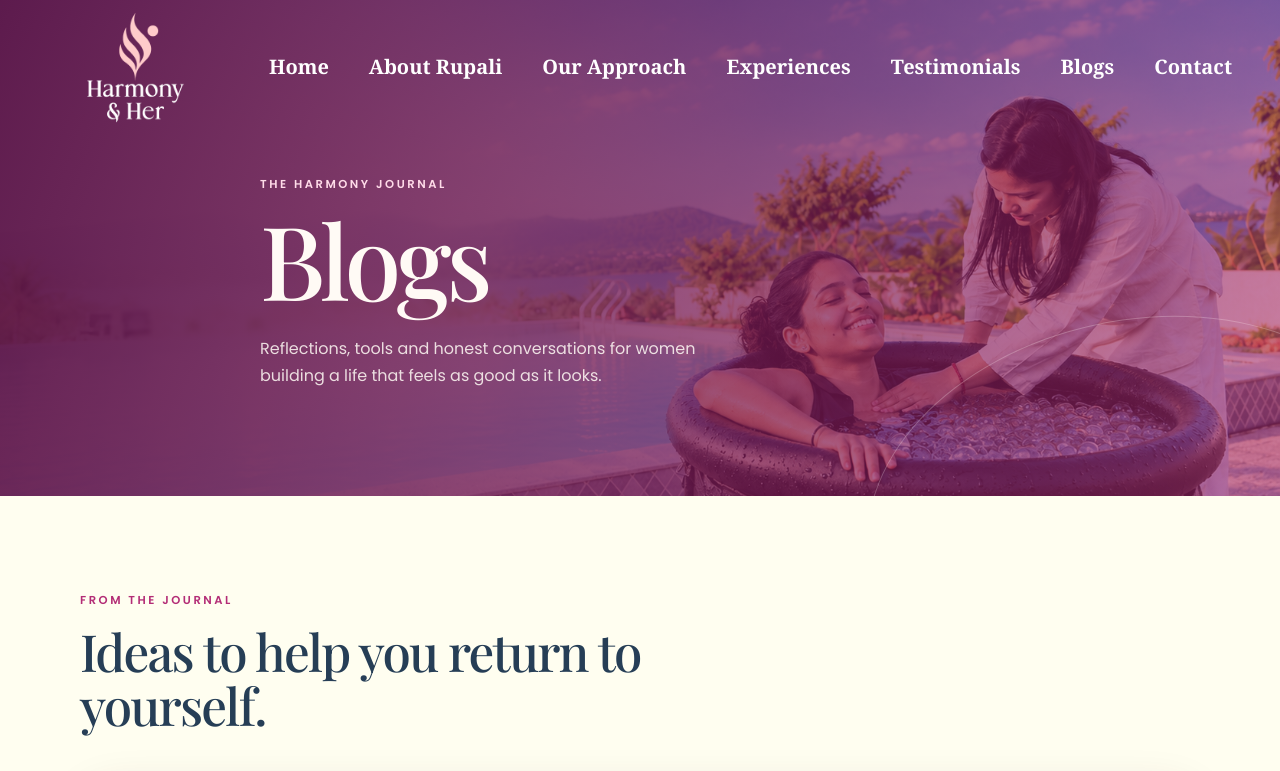
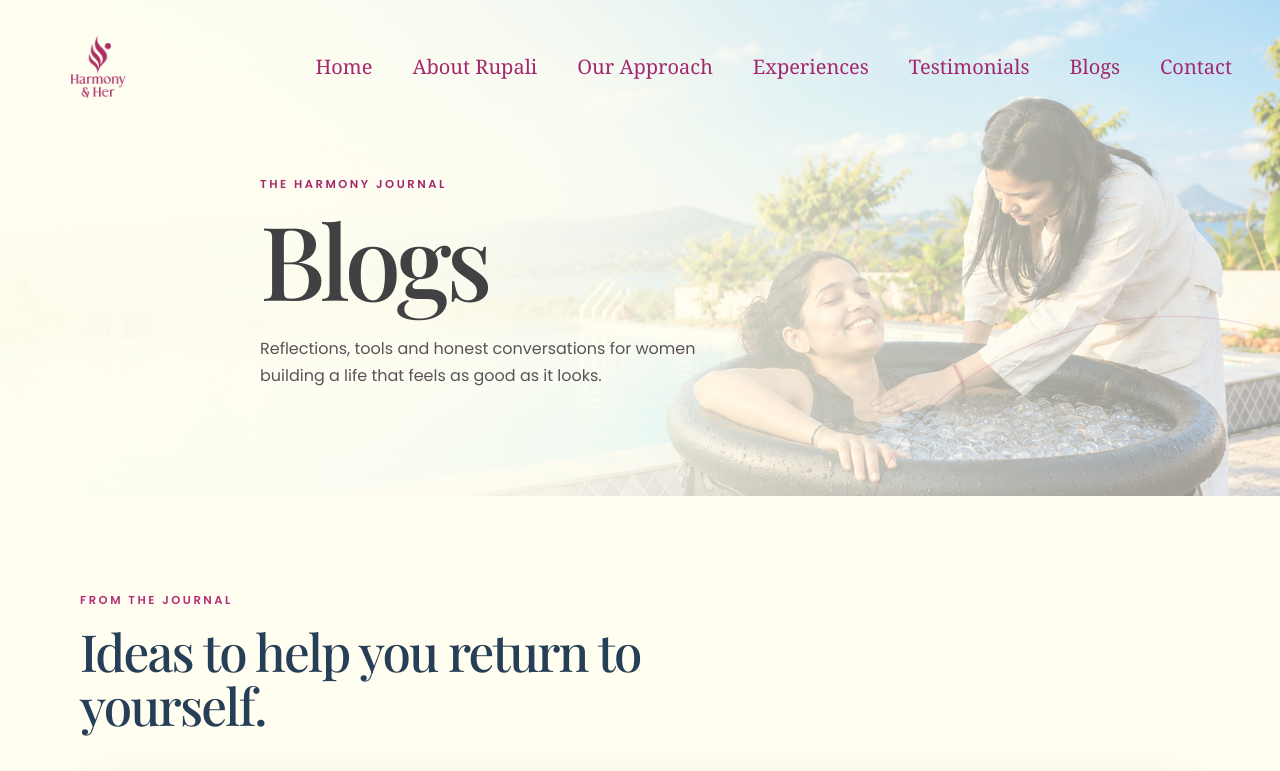
Before and after one commit to BrandandBeeyond/harmonyandher, a Next.js app: page /blogs in a window 1280 px wide. Shown: the top 771 px of the page. Built offline with nearby package versions, Linux system fonts and the light colour scheme.

Commit message:
about page added

```diff
--- a/src/app/about-rupali/HeroSlider.jsx
+++ b/src/app/about-rupali/HeroSlider.jsx
@@ -22,6 +22,7 @@ export default function HeroSlider() {
 
   return (
     <div className={styles.portrait} data-aos="fade-left" aria-roledescription="carousel" aria-label="Rupali Surana and ice bath experiences">
+      <div className={styles.slideViewport}>
         <div className={styles.slideTrack} style={{ transform: `translateX(-${active * 100}%)` }}>
           {slides.map((slide, index) => (
             <div key={slide.src} className={styles.slide} aria-hidden={index !== active}>
@@ -30,11 +31,12 @@ export default function HeroSlider() {
                 alt={slide.alt}
                 fill
                 priority={index === 0}
-              sizes="(max-width: 800px) 80vw, 380px"
+                sizes="(max-width: 800px) 80vw, 420px"
                 style={{ objectPosition: slide.position }}
               />
             </div>
           ))}
+        </div>
       </div>
       <div className={styles.slideDots}>
         {slides.map((slide, index) => (
--- a/src/app/about-rupali/about.module.css
+++ b/src/app/about-rupali/about.module.css
@@ -1,20 +1,21 @@
 /* overflow-x: clip (not hidden) keeps position: sticky working inside the page */
-.page{background:#fffef0;color:#414042;font-family:var(--font-poppins),sans-serif;overflow-x:clip}
-.navBand{position:relative;height:136px;background:linear-gradient(115deg,#a52369,#651750)}
+.page{position:relative;background:#fffef0;color:#414042;font-family:var(--font-poppins),sans-serif;overflow-x:clip}
 
-.hero{display:grid;grid-template-columns:1.15fr .85fr;align-items:center;gap:clamp(32px,5vw,72px);max-width:1200px;margin:auto;padding:56px 32px 72px}
+.hero{display:grid;grid-template-columns:1.15fr .85fr;align-items:center;gap:clamp(32px,5vw,72px);max-width:1200px;margin:auto;padding:170px 32px 72px}
 .heroCopy h1{margin:0 0 32px;color:#414042;font-size:clamp(40px,4.6vw,62px);font-weight:500;line-height:1.12;letter-spacing:-.01em}
 .heroCopy h1 em{display:block;color:#982b6a;font-weight:500}
 .heroCopy p{margin:0 0 40px;color:#414042;font-family:Georgia,"Times New Roman",serif;font-style:italic;font-size:clamp(17px,1.6vw,22px);line-height:1.8;letter-spacing:.02em}
 .heroButton{display:inline-flex;align-items:center;gap:14px;padding:7px 18px;border:1px solid #982b6a;border-radius:8px;color:#982b6a;font-family:var(--font-playfair-display),serif;font-size:15px;font-weight:600;transition:background .3s,color .3s}
 .heroButton:hover{background:#982b6a;color:#fffef0}
-.portrait{position:relative;justify-self:center;width:min(100%,380px);aspect-ratio:3/4;border-radius:48px;overflow:hidden;box-shadow:0 22px 60px #61144222}
+.portrait{position:relative;justify-self:center;width:min(100%,420px)}
+/* Soft feathered edges so each photo melts into the cream page background */
+.slideViewport{position:relative;aspect-ratio:3/4;overflow:hidden;-webkit-mask-image:radial-gradient(ellipse 50% 50% at 50% 48%,#000 58%,transparent 100%);mask-image:radial-gradient(ellipse 50% 50% at 50% 48%,#000 58%,transparent 100%)}
 .slideTrack{display:flex;height:100%;transition:transform .9s cubic-bezier(.65,0,.35,1)}
 .slide{position:relative;flex:0 0 100%;height:100%}
 .slide img{object-fit:cover}
-.slideDots{position:absolute;left:50%;bottom:18px;display:flex;gap:8px;transform:translateX(-50%)}
-.slideDots button{width:8px;height:8px;padding:0;border:0;border-radius:8px;background:#fffef0a6;cursor:pointer;transition:width .3s,background .3s}
-.slideDots button[aria-current=true]{width:22px;background:#fffef0}
+.slideDots{display:flex;justify-content:center;gap:8px;margin-top:6px}
+.slideDots button{width:8px;height:8px;padding:0;border:0;border-radius:8px;background:#982b6a40;cursor:pointer;transition:width .3s,background .3s}
+.slideDots button[aria-current=true]{width:22px;background:#982b6a}
 @media(prefers-reduced-motion:reduce){.slideTrack{transition:none}}
 
 .band{margin:16px 0 0;padding:clamp(30px,3.2vw,46px) 24px;color:#fffef0;text-align:center}
@@ -76,8 +77,7 @@
 .page :is(a,button):focus-visible{outline:2px solid #bc5f92;outline-offset:4px}
 
 @media(max-width:800px){
-  .navBand{height:134px}
-  .hero{grid-template-columns:1fr;padding:40px 20px 56px;text-align:left}
+  .hero{grid-template-columns:1fr;padding:150px 20px 56px;text-align:left}
   .portrait{order:-1;width:min(78vw,320px)}
   .intro{grid-template-columns:1fr;gap:12px;padding:72px 20px 64px}
   .introHeading{position:static}
--- a/src/app/about-rupali/page.jsx
+++ b/src/app/about-rupali/page.jsx
@@ -71,9 +71,7 @@ const certifications = [
 export default function AboutRupaliPage() {
   return (
     <div className={styles.page}>
-      <div className={styles.navBand}>
-        <Navbar />
-      </div>
+      <Navbar />
 
       <main>
         <section className={styles.hero} aria-labelledby="about-title">
--- a/src/app/components/Navbar.jsx
+++ b/src/app/components/Navbar.jsx
@@ -59,9 +59,9 @@ export default function Navbar() {
     <header className="absolute top-0 left-0 z-50 w-full">
       <div className="mx-auto w-full max-w-[1400px] px-6 py-3 sm:px-8 lg:px-12">
         <div className="flex h-[110px] items-center justify-between">
-          <Link href="/" className="flex flex-col items-center text-white"><Image src="/images/logo/harmonyherlogomob.png" alt="Harmony & Her" width={175} height={175} className="hero-nav-logo h-auto w-[140px] object-contain lg:hidden" priority /><Image src="/images/logo/harmonyherlogo.png" alt="Harmony & Her" width={175} height={175} className="hero-nav-logo hidden h-auto w-[175px] object-contain lg:block" priority /></Link>
-          <nav aria-label="Main" className="hidden items-center gap-8 lg:flex xl:gap-10">{navLinks.map(link => <Link key={link.href} href={link.href} aria-current={pathname === link.href ? "page" : undefined} className="font-serif text-[20px] font-semibold text-white transition-colors duration-300 hover:text-white/70">{link.name}</Link>)}</nav>
-          <button type="button" onClick={() => setMobileMenuOpen(true)} aria-label="Open navigation menu" aria-expanded={mobileMenuOpen} aria-haspopup="dialog" className="grid h-11 w-11 shrink-0 place-items-center rounded-full border border-white/40 bg-white/10 text-white backdrop-blur-sm lg:hidden"><Menu className="h-6 w-6" aria-hidden="true" /></button>
+          <Link href="/" className="flex flex-col items-center"><Image src="/images/logo/harmonyherlogomob.png" alt="Harmony & Her" width={175} height={175} className="hero-nav-logo h-auto w-[100px] object-contain lg:hidden" priority /><Image src="/images/logo/harmonyherlogo.png" alt="Harmony & Her" width={175} height={175} className="hero-nav-logo hidden h-auto w-[100px] object-contain lg:block" priority /></Link>
+          <nav aria-label="Main" className="hidden items-center gap-8 lg:flex xl:gap-10">{navLinks.map(link => <Link key={link.href} href={link.href} aria-current={pathname === link.href ? "page" : undefined} className="font-serif text-[20px] font-medium text-[#a5286e] transition-colors duration-300 hover:text-[#7e1d55]">{link.name}</Link>)}</nav>
+          <button type="button" onClick={() => setMobileMenuOpen(true)} aria-label="Open navigation menu" aria-expanded={mobileMenuOpen} aria-haspopup="dialog" className="grid h-11 w-11 shrink-0 place-items-center rounded-full border border-[#a5286e]/45 bg-white/45 text-[#a5286e] backdrop-blur-sm lg:hidden"><Menu className="h-6 w-6" aria-hidden="true" /></button>
         </div>
       </div>
       {mobileMenuOpen && <MobileMenu onClose={closeMobileMenu} pathname={pathname} />}
--- a/src/app/contact/contact.module.css
+++ b/src/app/contact/contact.module.css
@@ -1,10 +1,11 @@
 .page{background:#fffef0;color:#414042;font-family:var(--font-poppins),sans-serif}
-.hero{position:relative;color:#fffef0;background:radial-gradient(ellipse at 85% 20%,#c968a14d,transparent 50%),linear-gradient(115deg,#a52369,#651750)}
+.hero{position:relative;color:#414042;background:linear-gradient(180deg,#fffef0f5 0%,#fffef0d9 55%,#fffef0 100%),url("/images/bg/harmonyhernewhero.jpeg") center/cover no-repeat}
 .heroCopy{max-width:950px;margin:auto;padding:190px 24px 80px;text-align:center}
+.heroCopy .eyebrow{color:#982b6a}
 .eyebrow{font-size:11px;font-weight:600;letter-spacing:.23em;line-height:1.6}
 .heroCopy h1{margin:20px 0;font-size:clamp(38px,5vw,66px);font-weight:400;line-height:1.16;letter-spacing:-.025em}
-.heroCopy h1 em{color:#f5cedc}
-.heroCopy>p:last-child{max-width:540px;margin:auto;color:#f4dfea;font-size:14px;line-height:1.9}
+.heroCopy h1 em{color:#982b6a}
+.heroCopy>p:last-child{max-width:540px;margin:auto;color:#5a5258;font-size:14px;line-height:1.9}
 .content{display:grid;grid-template-columns:.9fr 1.1fr;gap:clamp(40px,7vw,100px);max-width:1180px;margin:auto;padding:80px 32px 56px}
 .intro{padding-top:20px}
 .intro .eyebrow,.card .eyebrow{color:#982b6a}
--- a/src/app/globals.css
+++ b/src/app/globals.css
@@ -1117,8 +1117,8 @@ h6 {
   z-index: 10;
 }
 
-.hero-banner-new .hero-nav-logo {
-  width: 100px;
+/* Shared navbar logo: tinted magenta to sit on the light, transparent header on every page */
+.hero-nav-logo {
   filter: brightness(0) saturate(100%) invert(28%) sepia(49%) saturate(2200%)
     hue-rotate(302deg) brightness(82%) contrast(91%);
 }
@@ -1303,7 +1303,7 @@ h6 {
   min-height: 31rem;
   overflow: hidden;
   background:
-    linear-gradient(110deg, rgba(80, 8, 62, 0.92), rgba(165, 40, 110, 0.58)),
+    linear-gradient(90deg, rgba(255, 254, 240, 0.96) 0%, rgba(255, 254, 240, 0.88) 45%, rgba(255, 254, 240, 0.55) 100%),
     url("/images/bg/harmonyhernewhero.jpeg") center 42% / cover no-repeat;
 }
 
@@ -1314,15 +1314,12 @@ h6 {
   bottom: -13rem;
   width: 34rem;
   height: 24rem;
-  border: 1px solid rgba(255, 238, 244, 0.25);
+  border: 1px solid rgba(165, 40, 110, 0.18);
   border-radius: 50%;
   transform: rotate(-12deg);
   pointer-events: none;
 }
 
-.blogs-hero .hero-nav-logo {
-  filter: none;
-}
 
 .blogs-hero-inner {
   position: relative;
@@ -1330,7 +1327,7 @@ h6 {
   width: min(calc(100% - 3rem), 760px);
   margin: 0 auto;
   padding: 11rem 0 4rem;
-  color: #fffaf5;
+  color: #414042;
 }
 
 .blogs-kicker {
@@ -1344,7 +1341,7 @@ h6 {
 }
 
 .blogs-hero .blogs-kicker {
-  color: #ffdce9;
+  color: #a5286e;
 }
 
 .blogs-hero h1 {
@@ -1357,14 +1354,14 @@ h6 {
 }
 
 .blogs-hero h1 em {
-  color: #ffc2d9;
+  color: #982b6a;
   font-style: italic;
 }
 
 .blogs-hero-inner > p:last-child {
   max-width: 30rem;
   margin: 1.6rem 0 0;
-  color: rgba(255, 250, 245, 0.85);
+  color: #5a5258;
   font-family: var(--font-poppins), sans-serif;
   font-size: 1rem;
   line-height: 1.7;
@@ -1548,13 +1545,10 @@ h6 {
   min-height: 34rem;
   overflow: hidden;
   background:
-    linear-gradient(110deg, rgba(76, 7, 59, 0.94), rgba(165, 40, 110, 0.62)),
+    linear-gradient(90deg, rgba(255, 254, 240, 0.96) 0%, rgba(255, 254, 240, 0.88) 45%, rgba(255, 254, 240, 0.55) 100%),
     url("/images/bg/harmonyhernewhero.jpeg") center / cover no-repeat;
 }
 
-.blog-article-hero .hero-nav-logo {
-  filter: none;
-}
 
 .blog-article-hero-inner {
   position: relative;
@@ -1562,24 +1556,24 @@ h6 {
   width: min(calc(100% - 3rem), 960px);
   margin: 0 auto;
   padding: 10rem 0 4.5rem;
-  color: #fffaf5;
+  color: #414042;
 }
 
 .blog-back-link {
   display: inline-block;
   margin-bottom: 2.5rem;
-  color: #ffdce9;
+  color: #a5286e;
   font-family: var(--font-poppins), sans-serif;
   font-size: 0.78rem;
   text-decoration: none;
 }
 
 .blog-back-link:hover {
-  color: #fff;
+  color: #7e1d55;
 }
 
 .blog-article-hero .blogs-kicker {
-  color: #ffdce9;
+  color: #a5286e;
 }
 
 .blog-article-hero h1 {
@@ -1596,7 +1590,7 @@ h6 {
   flex-wrap: wrap;
   gap: 0.75rem 1.5rem;
   margin-top: 2rem;
-  color: rgba(255, 250, 245, 0.78);
+  color: #5a5258;
   font-family: var(--font-poppins), sans-serif;
   font-size: 0.78rem;
 }
@@ -1604,7 +1598,7 @@ h6 {
 .blog-article-byline span + span::before {
   content: "•";
   margin-right: 1.5rem;
-  color: #ffdce9;
+  color: #a5286e;
 }
 
 .blog-article-layout {
```
Lines whose indentation alone changed are shown as unchanged.
